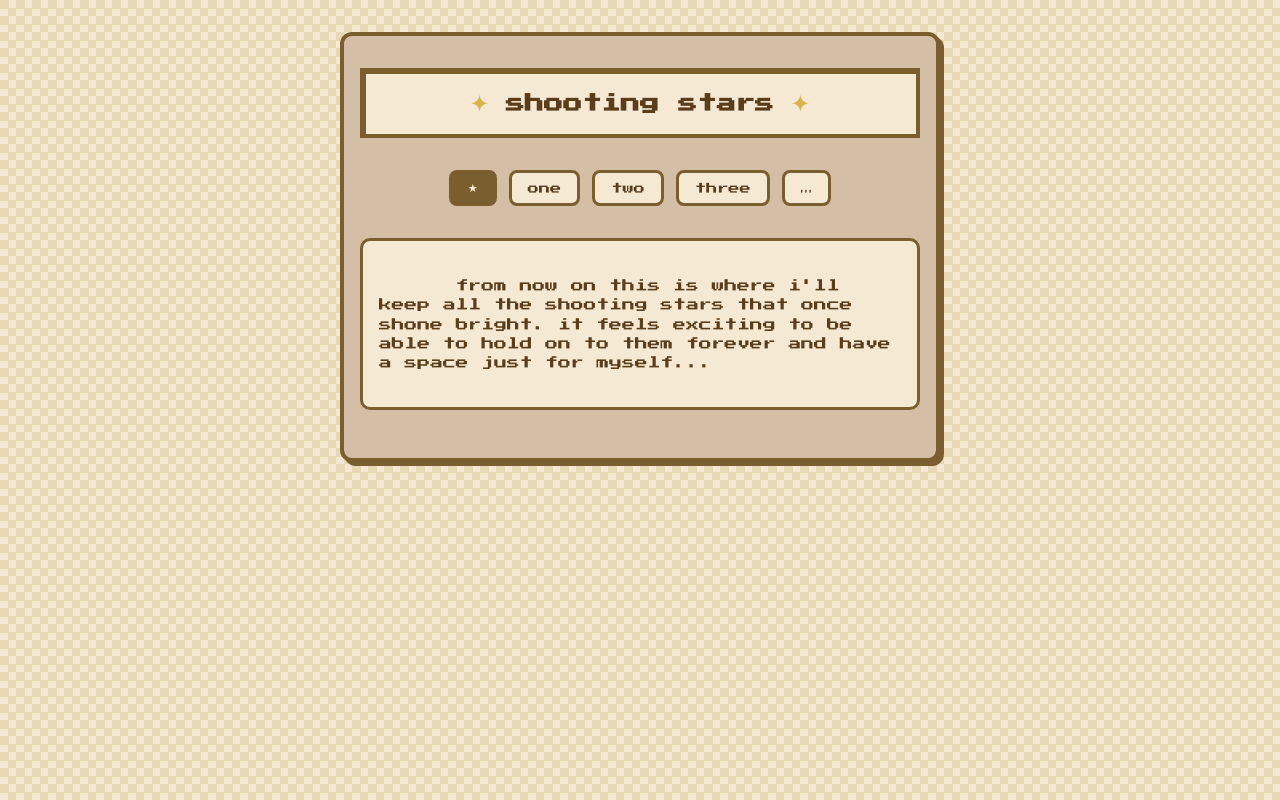
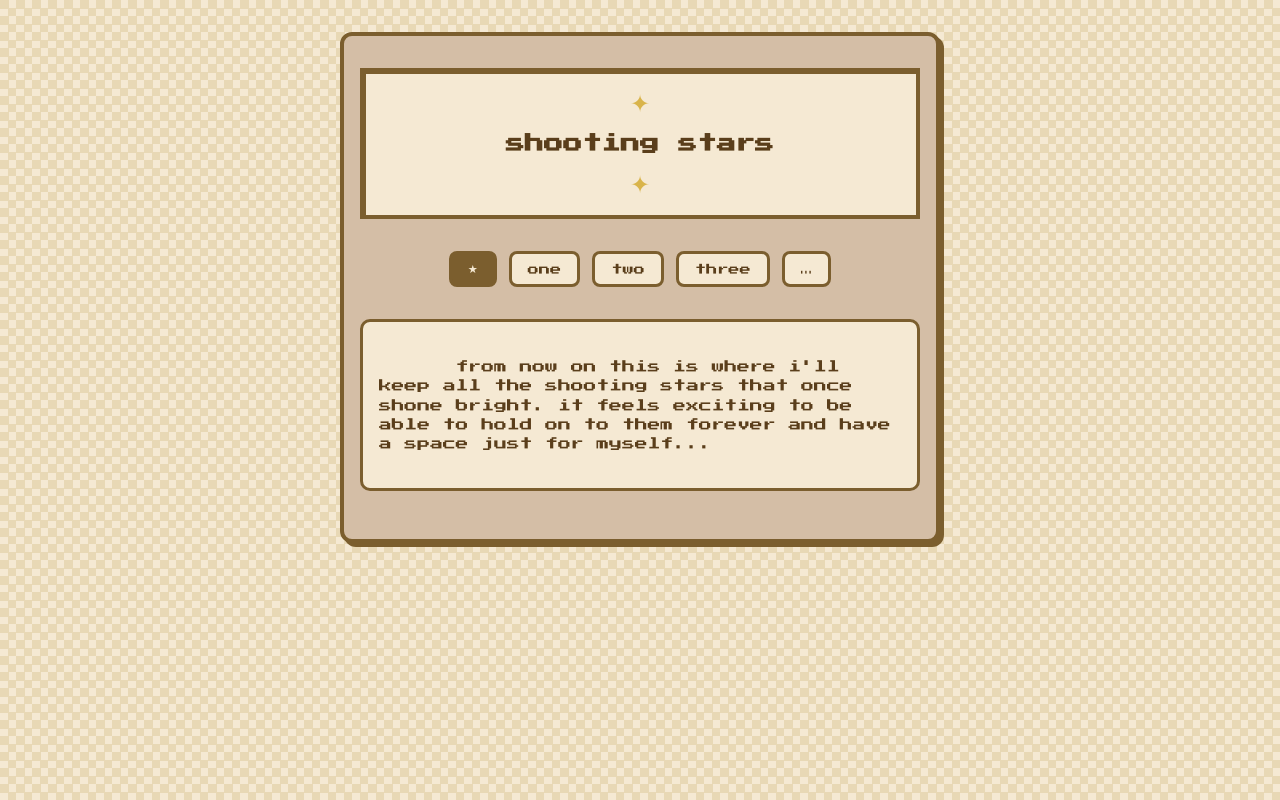
Before and after one commit to myshootingstars/fallen, a plain HTML site: page index.html in a window 1280 px wide. Drawn offline with Linux system fonts and the light colour scheme.

Commit message:
Update style.css

```diff
--- a/style.css
+++ b/style.css
@@ -1,4 +1,3 @@
-
 @import url('https://fonts.googleapis.com/css2?family=Press+Start+2P&display=swap');
 
 body {
@@ -38,11 +37,14 @@ header .title-box {
   background: #f5e9d3;
   position: relative;
   box-shadow: inset 2px 2px 0 #7b5e2e;
+  flex-wrap: wrap;
+  text-align: center;
 }
 
 header h1 {
   font-size: 1.2rem;
   margin: 0;
+  flex-basis: 100%;
 }
 
 .star.big {
```
